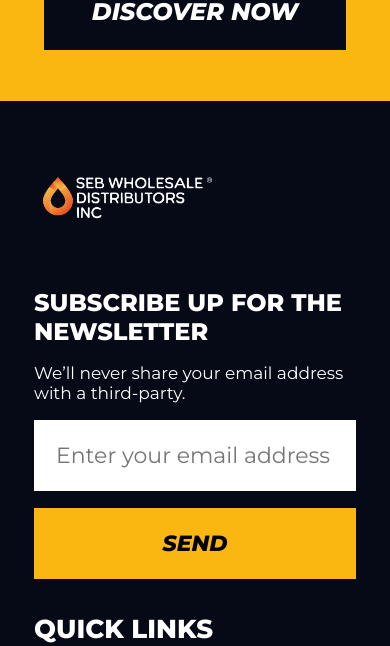
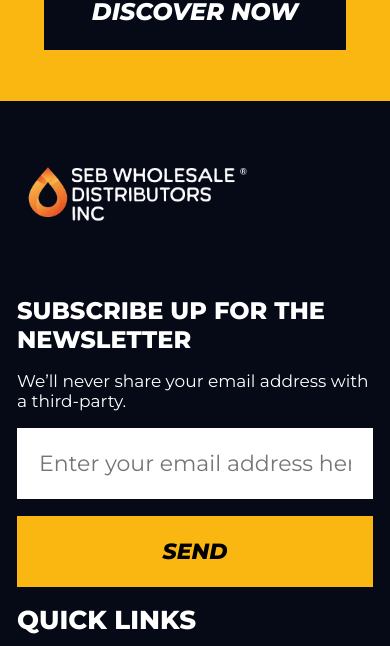
Before and after one commit to BlessedNur/Industrial-Lubricants-and-Oil, a Next.js app: page / in a window 390 px wide. Shown: the part 7109-7755 px from the top of the page. Built offline with nearby package versions, Linux system fonts and the light colour scheme.

Commit message:
styles arranged

```diff
--- a/src/components/Footer/Footer.module.css
+++ b/src/components/Footer/Footer.module.css
@@ -128,7 +128,8 @@
   gap: 1em;
 }
 .logo {
-  width: 60%;
+  cursor: pointer;
+  width: 70%;
   display: grid;
   place-content: center;
 }
@@ -157,7 +158,7 @@
   }
   .topFooter {
     flex-direction: column;
-    padding: 1em;
+    /* padding: 1em; */
   }
   .logo {
     /* width: 100%; */
@@ -166,10 +167,14 @@
     width: 100%;
   }
   .botFooter {
+    padding: 1em 0;
   }
   .bot {
     text-align: center;
-    padding: 1em;
+    /* padding: 1em; */
+  }
+  .subscribe {
+    padding: 0;
   }
 }
 .topFooter ul li a {
```
